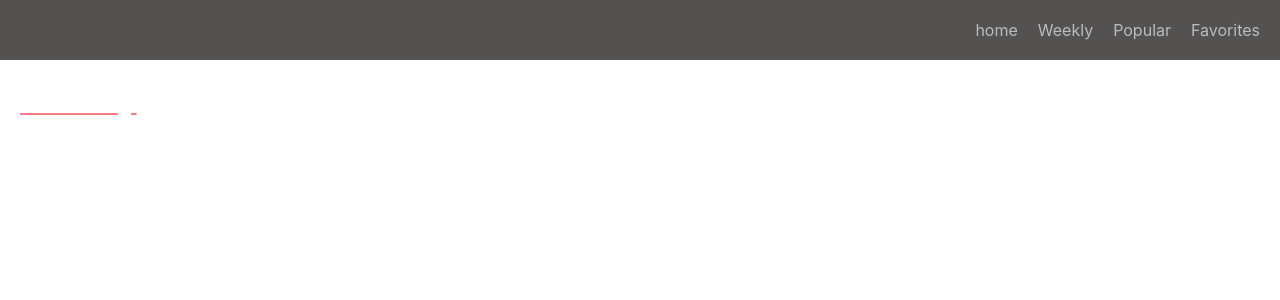
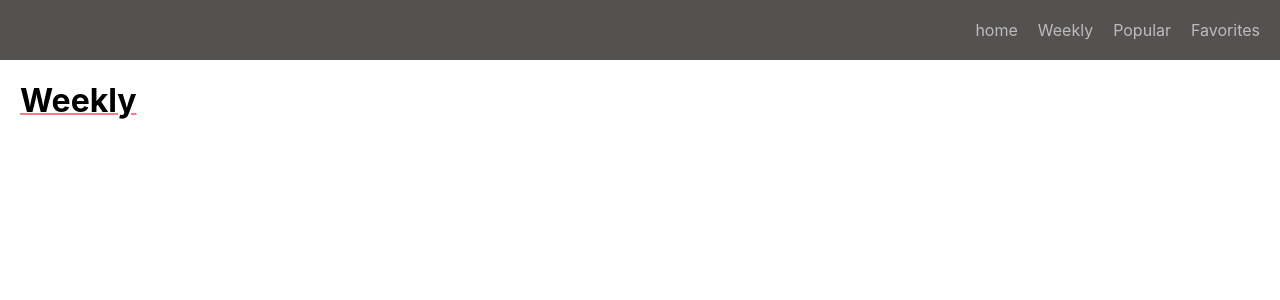
Before and after one commit to Malifarge/Moovice, a React (Create React App) app: page /weekly in a window 1280 px wide. Shown: the top 300 px of the page. Built offline with nearby package versions, Linux system fonts and the light colour scheme.

Commit message:
style attente+404

```diff
--- a/src/App.js
+++ b/src/App.js
@@ -4,6 +4,7 @@ import Weekly from './pages/weekly';
 import Popular from './pages/popular';
 import Favorites from './pages/favorites';
 import NotFound from './pages/notFound';
+import './styles/style.css'
 
 const App = () => {
   return (
--- a/src/pages/home.js
+++ b/src/pages/home.js
@@ -5,7 +5,7 @@ const Home = () =>{
     return(
         <>
         <NavBar/>
-        <h1>Home</h1>
+        <h1 className="attente">Home</h1>
         </>
     )
 }
--- a/src/pages/notFound.js
+++ b/src/pages/notFound.js
@@ -1,7 +1,8 @@
+import '../styles/error.css'
 
 const NotFound = () =>{
     return(
-        <h1>NotFound</h1>
+        <section className="error"></section>
     )
 }
 
--- a/src/pages/weekly.js
+++ b/src/pages/weekly.js
@@ -5,7 +5,7 @@ const Weekly = () =>{
     return(
         <>
         <NavBar/>
-        <h1>Weekly</h1>
+        <h1 className="attente">Weekly</h1>
         </>
     )
 }
--- /dev/null
+++ b/src/styles/error.css
@@ -0,0 +1,7 @@
+.error{
+    width: 100%;
+    height: 100vh;
+    background: url('../images/404.png');
+    background-position: center;
+    padding: 0;
+}
--- /dev/null
+++ b/src/styles/style.css
@@ -0,0 +1,3 @@
+.attente{
+    color: black;
+}
```
Also changed, not shown: src/images/404.png (added).
